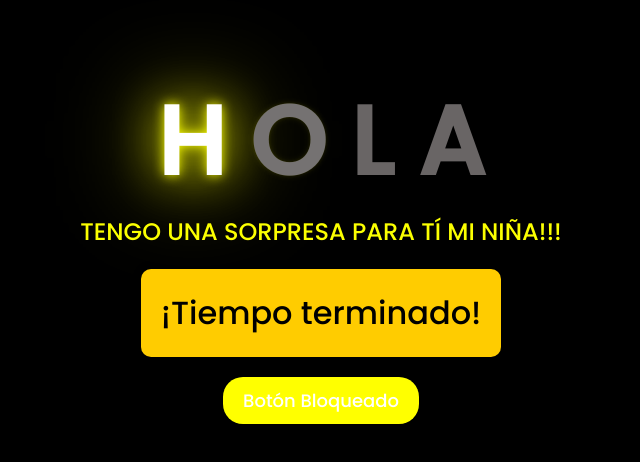
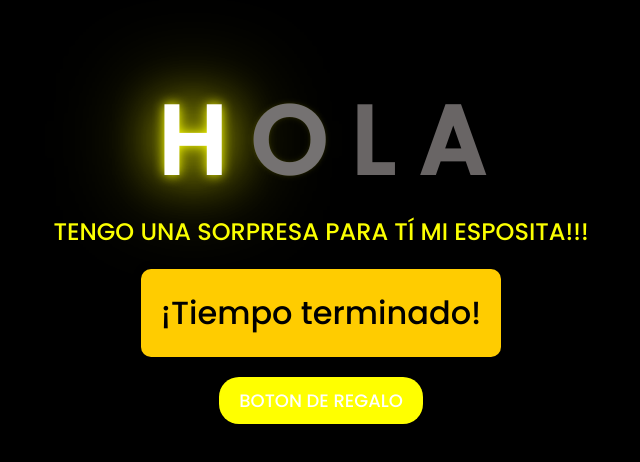
Before and after one commit to 19rey10/MyGirl, a plain HTML site: page index.html in a window 1280 px wide. Shown: the part 162-624 px from the top of the page, without its empty margins (327-967 px from the left). Drawn offline with Linux system fonts and the light colour scheme.

Commit message:
Update index.html

```diff
--- a/index.html
+++ b/index.html
@@ -6,7 +6,7 @@
     <meta name="viewport" content="width=device-width, initial-scale=1.0">
     <link rel="stylesheet" href="DATOS/css/style.css">
     <link rel="icon" href="DATOS/img/flowers.png" type="image/x-icon">
-    <title>FLORES</title>
+    <title>PARA MI REINA</title>
 </head>
 <body>
     <div class="greetings">
@@ -26,11 +26,11 @@
         <span></span>
     </div>
     <div class="description">
-        <span>TENGO UNA SORPRESA PARA TÍ MI NIÑA!!!</span>
+        <span>TENGO UNA SORPRESA PARA TÍ MI ESPOSITA!!!</span>
     </div>
 
     <div id="temporizador">Cargando...</div>
-    <button id="boton" disabled>Botón Bloqueado</button>
+    <button id="boton" disabled>BOTON DE REGALO</button>
 
     <script>
         // Fecha objetivo: 7 de noviembre de 2024
```
